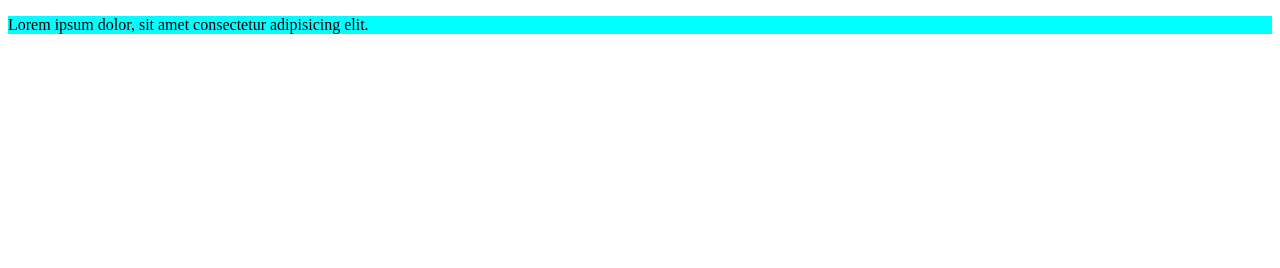
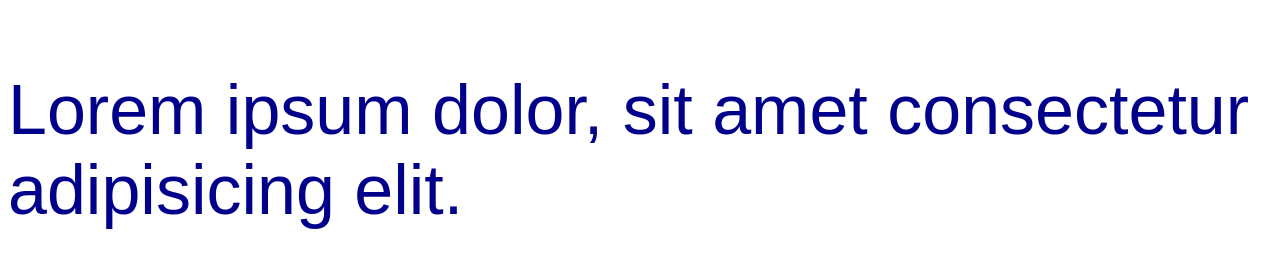
Before and after one commit to WoliverAraujo/HTML-e-CSS, a plain HTML site: page Site exemplo/index.html in a window 1280 px wide. Drawn offline with Linux system fonts and the light colour scheme.

Commit message:
Herança e as propriedades que são passadas para elementos filhos

```diff
--- a/Site exemplo/index.html
+++ b/Site exemplo/index.html
@@ -8,7 +8,7 @@
     <link rel="stylesheet" href="styles.css">
 </head>
 
-<body class="bclass">
-    <p class="p" id="p">Lorem ipsum dolor, sit amet consectetur adipisicing elit.</p>
-</body>
+<body>
+    <p class="texto" id="texto">Lorem ipsum dolor, sit amet consectetur adipisicing elit.</p>
+</body=>
 </html>
--- a/Site exemplo/styles.css
+++ b/Site exemplo/styles.css
@@ -1,18 +1,10 @@
-/*
-
-
-*/
-#p {
-    background: red;
+#texto {
+    font-family: sans-serif;
+    color: darkblue;
+    font-size: 70px;
 }
 
-#p.p {
-    background: yellowgreen;
+p {
+    font-size: inherit;
+    color: initial;
 }
-
-p#p.p {
-    background-color: aqua;
-}
-body#b.bclass p#p.p::selection {
-    background-color: darkgoldenrod;
-}
```
